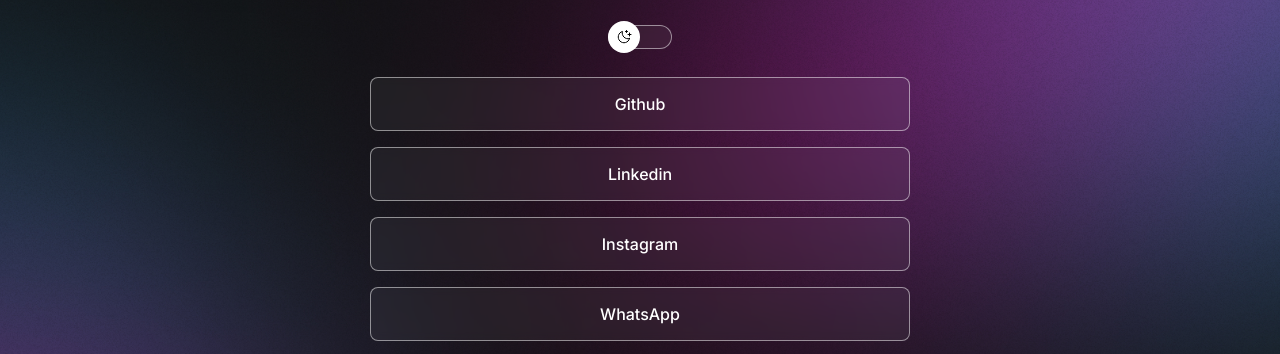
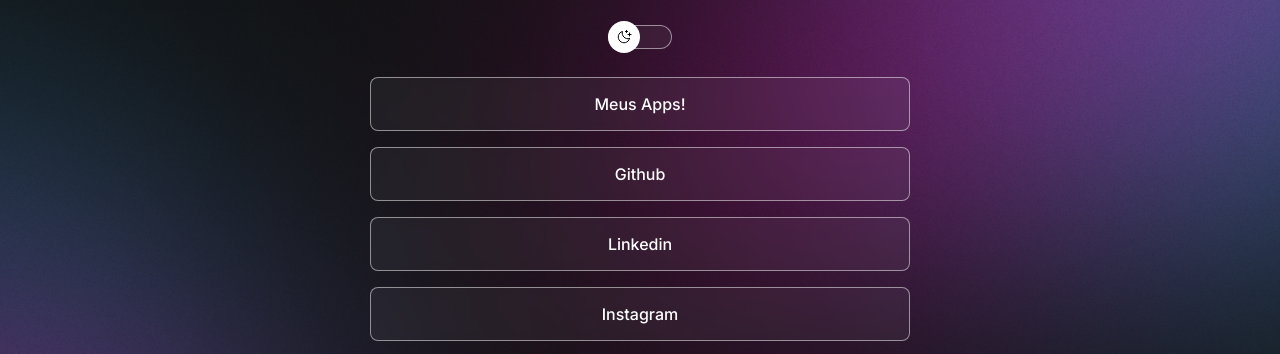
Before and after one commit to vitorhugomarcal/devlinks, a plain HTML site: page index.html in a window 1280 px wide. Shown: the part 204-558 px from the top of the page. Drawn offline with nearby package versions, Linux system fonts and the light colour scheme.

Commit message:
Update index.html
add myapps button

```diff
--- a/index.html
+++ b/index.html
@@ -27,6 +27,9 @@
         <span></span>
       </div>
       <ul>
+        <li>
+          <a href="https://play.google.com/store/apps/developer?id=vhmarcal">Meus Apps!</a>
+        </li>
         <li>
           <a href="https://github.com/vitorhugomarcal">Github</a>
         </li>
```
